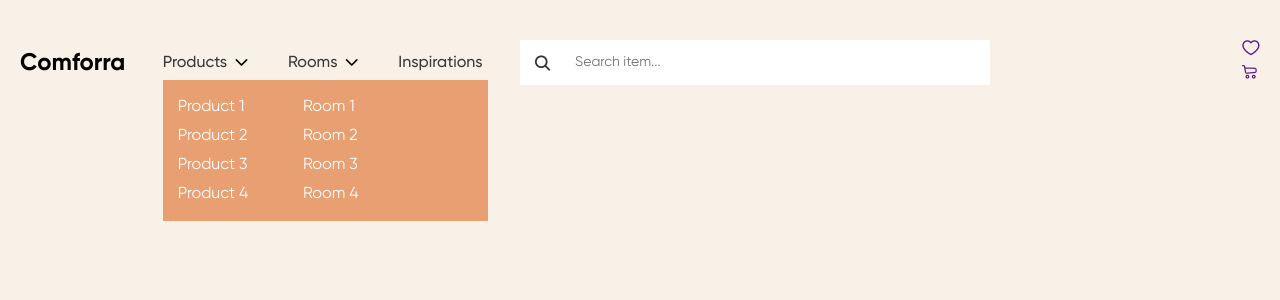
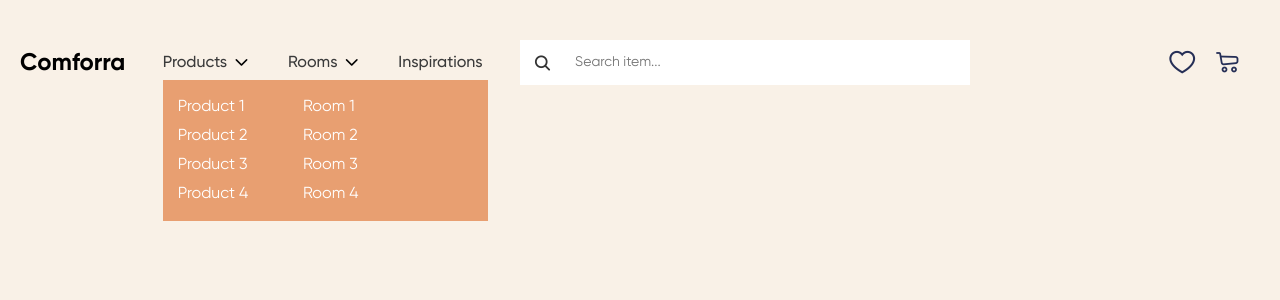
Before and after one commit to jugurj/comforra-furniture-shop, a Vue app: page / in a window 1280 px wide. Shown: the top 300 px of the page. Built offline with nearby package versions, Linux system fonts and the light colour scheme.

Commit message:
Implemented styles to header actions section: favorite and cart icon buttons.

```diff
--- a/src/components/TheHeader.vue
+++ b/src/components/TheHeader.vue
@@ -10,7 +10,10 @@
                 <ul class="menu__list">
                   <li class="menu__item">
                     <a href="javascript:;" class="menu__link">Products</a>
-                                        <button type="button" class="menu__arrow _icon-arrow-down"></button>
+                    <button
+                      type="button"
+                      class="menu__arrow _icon-arrow-down"
+                    ></button>
                     <ul class="menu__sub-list">
                       <li class="menu__sub-item">
                         <a href="" class="menu__sub-link">Product 1</a>
@@ -28,7 +31,10 @@
                   </li>
                   <li class="menu__item">
                     <a href="javascript:;" class="menu__link">Rooms</a>
-                                        <button type="button" class="menu__arrow _icon-arrow-down"></button>
+                    <button
+                      type="button"
+                      class="menu__arrow _icon-arrow-down"
+                    ></button>
                     <ul class="menu__sub-list">
                       <li class="menu__sub-item">
                         <a href="" class="menu__sub-link">Room 1</a>
@@ -53,23 +59,41 @@
           </div>
           <div class="header__search">
             <div class="search-form">
-                            <button type="button" class="search-form__icon _icon-search"></button>
+              <button
+                type="button"
+                class="search-form__icon _icon-search"
+              ></button>
               <form action="" class="search-form__form">
-                                <button type="submit" class="search-form__submit _icon-search"></button>
-                                <input class="search-form__input"  type="text" name="form[]" autocomplete="off" placeholder="Search item...">
+                <button
+                  type="submit"
+                  class="search-form__submit _icon-search"
+                ></button>
+                <input
+                  class="search-form__input"
+                  type="text"
+                  name="form[]"
+                  autocomplete="off"
+                  placeholder="Search item..."
+                />
               </form>
             </div>
           </div>
           <div class="header__actions actions-header">
-                        <a href="" class="actions-header__item actions-header__item--favorites _icon-favorite"></a>
+            <a
+              href=""
+              class="actions-header__item actions-header__item--favorites _icon-favorite"
+            ></a>
             <div href="" class="actions-header__item cart-header">
               <a href="" class="cart-header__icon _icon-cart"></a>
               <div class="cart-header__body">
                 <ul class="cart-header__list cart-list"></ul>
               </div>
             </div>
-                        <a href="" class="actions-header__item actions-header__item--user _ibg">
-                            <img src="@/assets/img/avatar.jpg" alt="Avatar">
+            <a
+              href=""
+              class="actions-header__item actions-header__item--user _ibg"
+            >
+              <img src="@/assets/img/avatar.jpg" alt="Avatar" />
             </a>
           </div>
           <button type="button" class="icon-menu">
@@ -85,8 +109,8 @@
 
 <script>
 export default {
-    name: 'TheHeader'
-}
+  name: "TheHeader",
+};
 </script>
 
 <style lang="scss">
@@ -175,12 +199,12 @@ export default {
   &__link {
     font-weight: 500;
     color: inherit;
-        transition: color .3s ease 0s;
+    transition: color 0.3s ease 0s;
   }
 
   &__arrow {
     margin-left: 8px;
-        transition: all .3s ease 0s;
+    transition: all 0.3s ease 0s;
     font-size: 8px;
   }
 
@@ -193,7 +217,7 @@ export default {
     @media (min-width: $md3 + px) {
       opacity: 0;
       visibility: hidden;
-            transition: all .3s ease 0s;
+      transition: all 0.3s ease 0s;
       transform: translate(0px, 10px);
       min-width: 200px;
       left: 0;
@@ -211,7 +235,7 @@ export default {
   }
 
   &__sub-link {
-        color: #FFF;
+    color: #fff;
     line-height: 1.5;
   }
 }
@@ -224,9 +248,10 @@ export default {
   }
 
   &__form {
-        background-color: #FFF;
+    background-color: #fff;
     display: flex;
     align-items: center;
+    margin-right: 20px;
   }
 
   &__submit {
@@ -234,7 +259,7 @@ export default {
     height: 45px;
     color: #333;
     font-size: 16px;
-        transition: background-color .3s ease 0s;
+    transition: background-color 0.3s ease 0s;
 
     &:hover {
       background-color: $orangeColor;
@@ -249,4 +274,39 @@ export default {
     padding: 0 10px;
   }
 }
+
+.actions-header {
+  position: relative;
+  z-index: 5;
+  display: grid;
+  grid-template-columns: auto;
+  grid-auto-flow: column;
+  align-items: center;
+  gap: 20px;
+
+  &__item {
+    &--favorites {
+      color: #262f56;
+      font-size: 24px;
+      transition: color 0.3s ease 0s;
+
+      &:hover {
+        color: $orangeColor;
+      }
+    }
+  }
+}
+.cart-header {
+  &__icon {
+    color: #262f56;
+    font-size: 24px;
+    transition: color 0.3s ease 0s;
+    position: relative;
+    display: block;
+
+    &:hover {
+      color: $orangeColor;
+    }
+  }
+}
 </style>
```
Lines whose indentation alone changed are shown as unchanged.
